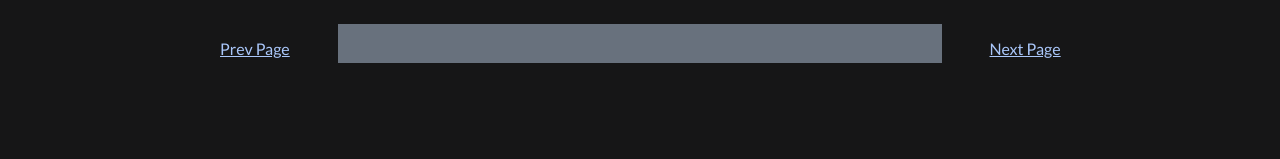
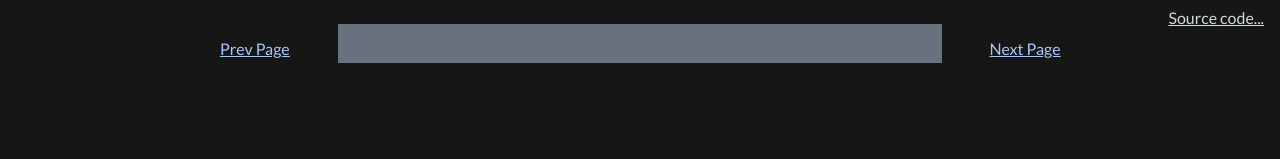
Before and after one commit to cleak/aha, a plain HTML site: page index.html in a window 1280 px wide. Shown: the top 159 px of the page. Drawn offline with nearby package versions, Linux system fonts and the light colour scheme.

Commit message:
Added a link to the source code.

```diff
--- a/css/main.css
+++ b/css/main.css
@@ -124,3 +124,15 @@ input[type=text]:active
 .page-nav a {
     color: #AAC7FA;
 }
+
+#source-code {
+    position: absolute;
+    top: 0px;
+    right: 0px;
+    margin: 0.5em;
+}
+
+#source-code a {
+    color: #CFDDE3;
+    margin: 0.5em;
+}
--- a/index.html
+++ b/index.html
@@ -42,6 +42,7 @@
             <div class="page"></div>
         </div>
     </div>
+    <div id="source-code"><a href="https://github.com/cleak/aha">Source code...</a></div>
     <script src="js/Startup.js"></script>
 </body>
 </html>
```
